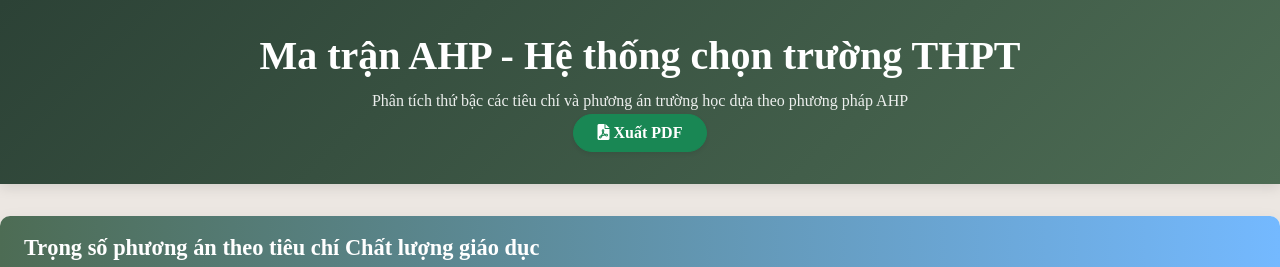
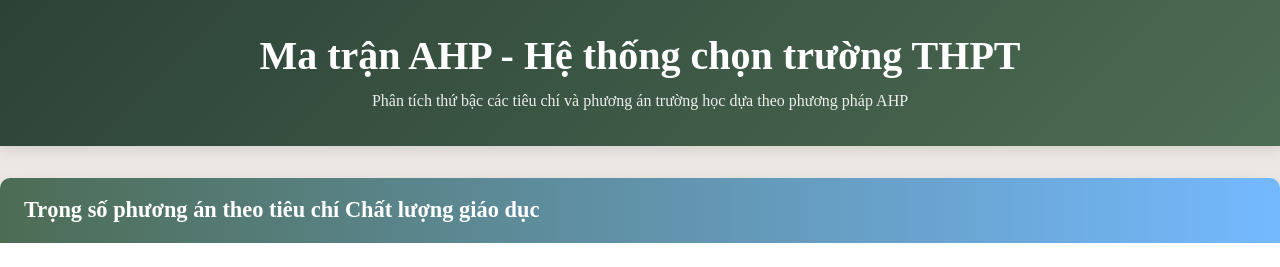
Before and after one commit to lkc96/chontruongthpt-ahp, a Flask app: template app/templates/ahp_matrices.html in a window 1280 px wide. Shown: the top 267 px of the page. Run offline with Flask 3, Linux system fonts and the light colour scheme; the template is opened without the code that fills it: most values are stand-ins (such as "Sample title", 1, 10 or a date in 2020); parts of the project's set-up code (start-up, migrations or seed data) failed here and were passed over; some libraries are stand-ins or nearby versions.

Commit message:
Update 05/06/2025

```diff
--- a/app/templates/ahp_matrices.html
+++ b/app/templates/ahp_matrices.html
@@ -208,9 +208,6 @@
     <div class="container">
       <h1>Ma trận AHP - Hệ thống chọn trường THPT</h1>
       <p>Phân tích thứ bậc các tiêu chí và phương án trường học dựa theo phương pháp AHP</p>
-       <button onclick="window.print()" class="btn btn-success px-4 rounded-pill shadow-sm fw-semibold fs-6">
-      <i class="fa-solid fa-file-pdf"></i> Xuất PDF
-    </button>
     </div>
   </div>
 
@@ -291,5 +288,6 @@
   </div>
 </div>
   <script src="https://cdnjs.cloudflare.com/ajax/libs/bootstrap/5.3.0/js/bootstrap.bundle.min.js"></script>
+  <script src="{{ url_for('static', filename='js/selectSchool.js') }}"></script>
   </body>
 </html>
```
